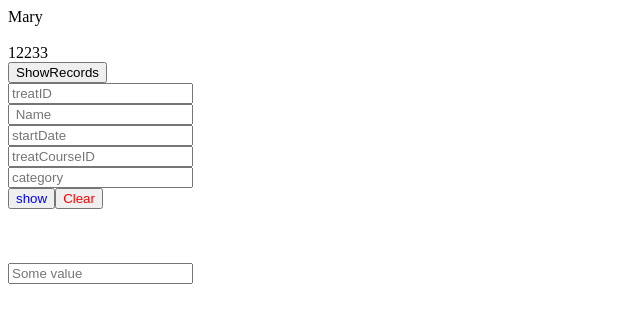
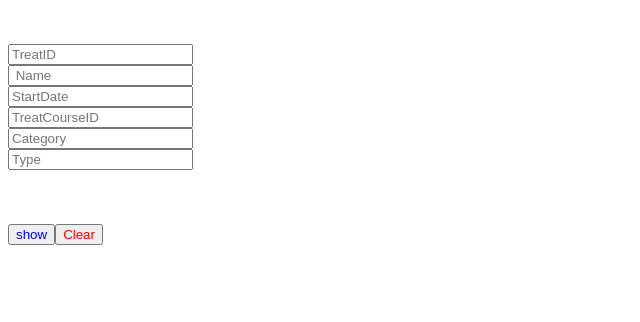
Before and after one commit to gitzdave/Assignmentproject1, a React (Create React App) app: page / in a window 1280 px wide. Shown: the top 322 px of the page, without its empty margins (0-640 px from the left). Built offline with nearby package versions, Linux system fonts and the light colour scheme.

Commit message:
2 files modified

```diff
--- a/src/App.js
+++ b/src/App.js
@@ -12,19 +12,14 @@ var startDate= "02/12/2021"
 
 
 
-  function clickHandler (){
-    window.alert ("[" + "name = "+ props.name+ ", treatID = "+ props.treatID + ", startDate = "+props.startDate +"  , type = " + props.type + "category= " + props.category + "treatCourseId =" + props.treatCourseId + "]"  )
-  }
+
+
 
 export default function App() {
   return (
     <div>
-     <MedicalTreatment  name= {name}/>
-     <br/>
-     <MedicalTreatment  treatCourseId= {treatCourseId}/>
 
-<button onClick = {clickHandler}> ShowRecords </button>
-
+<br/><br/>
 <MedicalTreatmentPanel />
     </div>
   );
--- a/src/MedicalTreatmentPanel.js
+++ b/src/MedicalTreatmentPanel.js
@@ -16,42 +16,42 @@ function MedicalTreatmentPanel(props){
     const [startDate, setstartDate] = React.useState('');
     const [type, settype] = React.useState('');
 
-    function showClickHandler () {
-        window.alert("[" + "id = "+ treatId + ", name = "+name+ ", startDate = "+ startDate +"]");
-
+    function showClickHandler (props) {
+        window.alert("[" + "name = "+ props.name+ ", treatID = "+ props.treatId + ", startDate = "+props.startDate +" ,type = " + props.type + " ,category= " + props.category + " ,treatCourseId =" + props.treatCourseId + "]" )
     }
-
-
     function clearClickHandler () {
         settreatId('');
         setname('');
         setcategory('');
-        settreatCourseID ("");
+        settreatCourseId ("");
         setstartDate ("");
-
+        settype ("");
     }
 
 
     return(
         <div>
 
-            <input placeholder="treatID" value={treatId}  onChange = { e => settreatID(e.target.value)}  ></input>
+            <input placeholder="TreatID" value={treatId}  onChange = { e => settreatId(e.target.value)}  ></input>
 
             <br/>
 
-            <input placeholder=" Name" value={name}  onChange = { e => setName(e.target.value)}  ></input>
+            <input placeholder=" Name" value={name}  onChange = { e => setname(e.target.value)}  ></input>
 
             <br/>
 
-            <input placeholder="startDate" value={startDate}  onChange = { e => setstartDate(e.target.value)}  ></input>
+            <input placeholder="StartDate" value={startDate}  onChange = { e => setstartDate(e.target.value)}  ></input>
 
             <br/>
 
-            <input placeholder="treatCourseID " value={treatCourseId}  onChange = { e => settreatCourseID(e.target.value)}  ></input>
+            <input placeholder="TreatCourseID " value={treatCourseId}  onChange = { e => settreatCourseId(e.target.value)}  ></input>
             <br/>
 
-            <input placeholder="category" value={category}  onChange = { e => setcategory(e.target.value)}  ></input>
+            <input placeholder="Category" value={category}  onChange = { e => setcategory(e.target.value)}  ></input>
             <br/>
+            <input placeholder="Type" value={type}  onChange = { e => settype(e.target.value)}  ></input>
+
+            <br/><br/><br/><br/>
 
             <button style={{color:"blue"}} onClick={showClickHandler}>show</button>
 
@@ -59,7 +59,7 @@ function MedicalTreatmentPanel(props){
 
             <br/><br/><br/><br/>
 
-            <input placeholder="Some value"></input>
+
 
         </div>
     );
```
